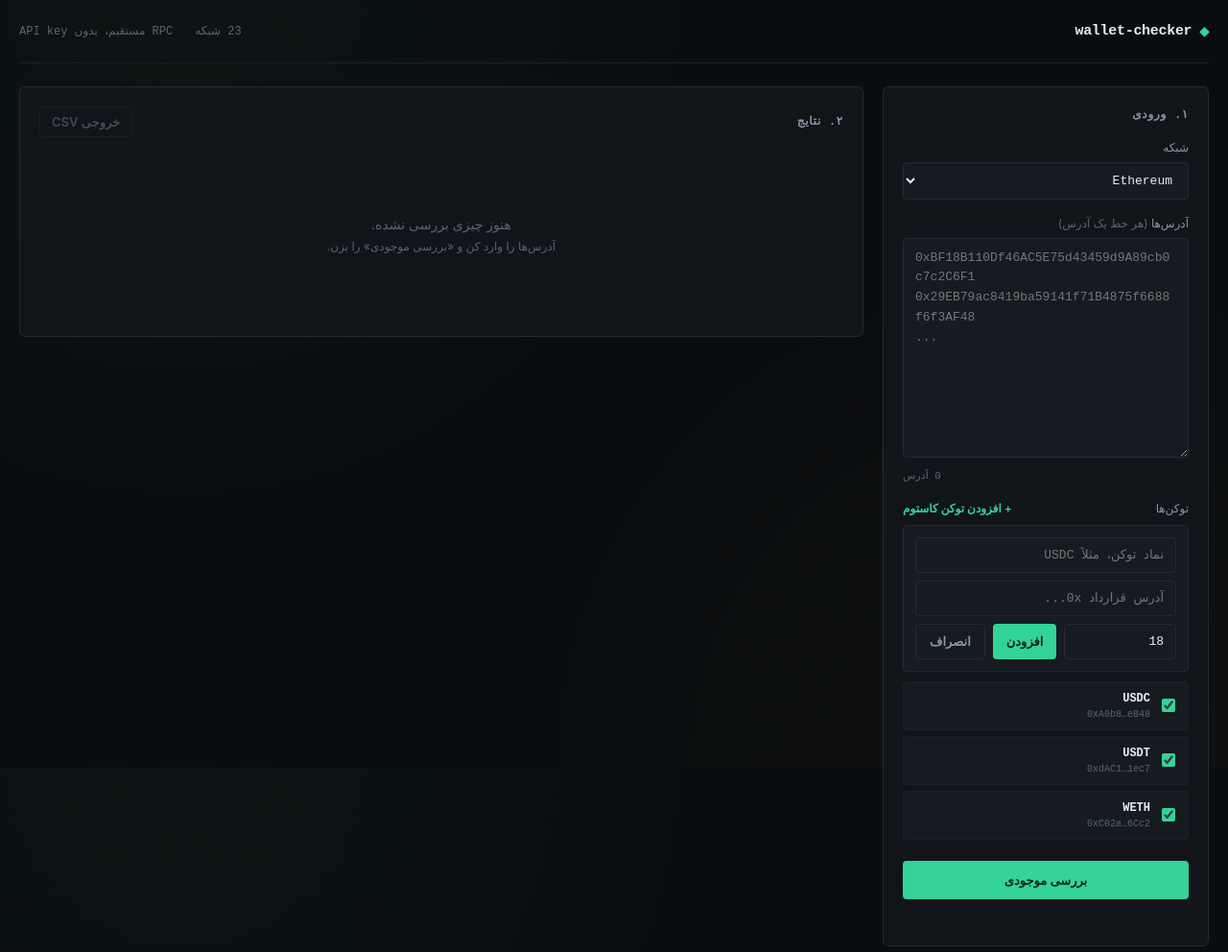
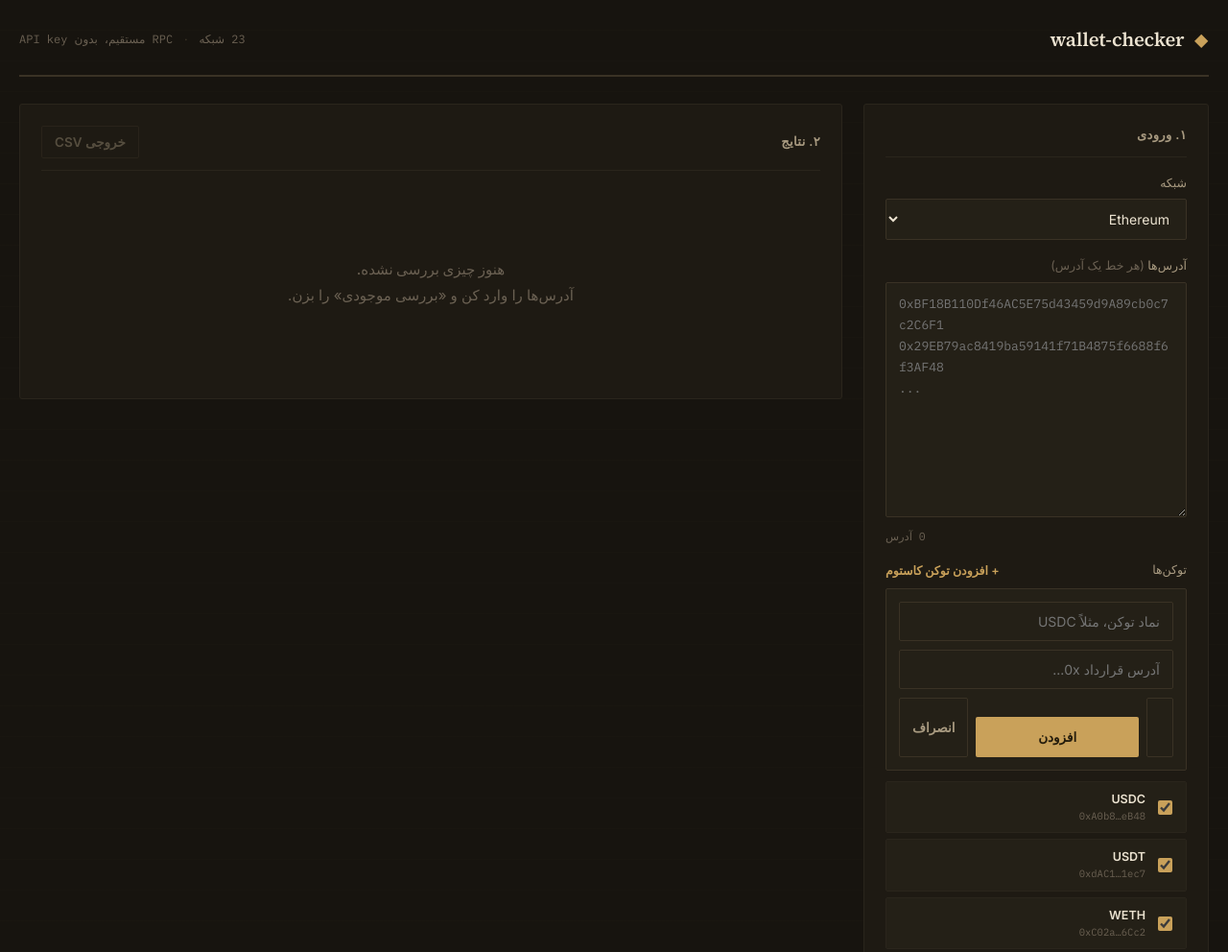
Before and after one commit to srmohtasham123/wallet-checker, a plain HTML site: page index.html in a window 1280 px wide. Shown: the top 992 px of the page at 96% size. Drawn offline with Linux system fonts and the light colour scheme.

Commit message:
Add files via upload

```diff
--- a/app.js
+++ b/app.js
@@ -300,7 +300,7 @@
 
 function buildResultsHeader(tokens) {
   resultsHeadRow.innerHTML = "";
-  const cols = ["آدرس", CHAINS[currentChainId].nativeSymbol, ...tokens.map((t) => t.symbol)];
+  const cols = ["آدرس", `${CHAINS[currentChainId].nativeSymbol} (native)`, ...tokens.map((t) => t.symbol)];
   cols.forEach((c) => {
     const th = document.createElement("th");
     th.textContent = c;
--- a/rpc.js
+++ b/rpc.js
@@ -36,7 +36,9 @@
  */
 async function getNativeBalance(rpcUrls, address) {
   const hex = await rpcCall(rpcUrls, "eth_getBalance", [address, "latest"]);
-  return BigInt(hex);
+  const raw = BigInt(hex);
+  console.debug(`[wallet-checker] native balance ${address} = ${hex} = ${raw.toString()} wei`);
+  return raw;
 }
 
 /**
--- a/style.css
+++ b/style.css
@@ -1,28 +1,31 @@
-/* ===== Design tokens =====
-   پالت: پس‌زمینه تیره صفحه‌نمایش معاملاتی، با یک رنگ سبز-فسفری برای موفقیت/مثبت
-   و یک نارنجی-کهربایی برای هشدار/خطا — یادآور ترمینال‌های مالی، نه یک "وب‌اپ AI عمومی"
+/* ===== Design tokens — "دفتر حساب" (Ledger Book) =====
+   الهام از دفاتر حساب‌داری کلاسیک: کاغذ گرم، جوهر، خط‌کش‌های ظریف.
+   نه پس‌زمینه سرد مشکی، نه اکسنت سبز فسفری تکراری.
 */
+@import url('https://fonts.googleapis.com/css2?family=Source+Serif+4:opsz,wght@8..60,400;8..60,600;8..60,700&family=Inter:wght@400;500;600;700&family=IBM+Plex+Mono:wght@400;500;600&display=swap');
+
 :root {
-  --bg: #0a0d10;
-  --bg-panel: #11151a;
-  --bg-elevated: #161b22;
-  --border: #232a33;
-  --border-soft: #1a2029;
+  --bg: #17140f;
+  --bg-panel: #1e1a13;
+  --bg-elevated: #242017;
+  --border: #3a3225;
+  --border-soft: #2a251c;
 
-  --text-primary: #e6edf3;
-  --text-secondary: #8b96a5;
-  --text-faint: #5a6472;
+  --text-primary: #ece3d1;
+  --text-secondary: #a89a80;
+  --text-faint: #6b6153;
 
-  --accent: #34d399;       /* سبز فسفری - موفقیت/مثبت */
-  --accent-dim: #1a4d3a;
-  --warn: #f0b429;         /* کهربایی - هشدار */
-  --error: #f87171;        /* قرمز ملایم - خطا */
+  --accent: #c9a15a;
+  --accent-soft: #4a3f28;
+  --warn: #d68a4a;
+  --error: #c0654a;
 
-  --mono: "JetBrains Mono", "SF Mono", "Cascadia Code", ui-monospace, monospace;
-  --sans: "Inter", "Vazirmatn", -apple-system, BlinkMacSystemFont, sans-serif;
+  --serif: "Source Serif 4", Georgia, serif;
+  --sans: "Inter", -apple-system, BlinkMacSystemFont, sans-serif;
+  --mono: "IBM Plex Mono", "SF Mono", ui-monospace, monospace;
 
-  --radius: 6px;
-  --radius-sm: 4px;
+  --radius: 3px;
+  --radius-sm: 2px;
 }
 
 * { box-sizing: border-box; }
@@ -39,9 +42,10 @@
 
 body {
   background-image:
-    radial-gradient(circle at 15% 0%, rgba(52, 211, 153, 0.04), transparent 40%),
-    radial-gradient(circle at 85% 100%, rgba(240, 180, 41, 0.03), transparent 40%);
-  background-attachment: fixed;
+    repeating-linear-gradient(
+      transparent, transparent 31px, rgba(201, 161, 90, 0.025) 32px
+    );
+  background-attachment: local;
   min-height: 100vh;
 }
 
@@ -56,30 +60,32 @@
   display: flex;
   align-items: center;
   justify-content: space-between;
-  padding: 22px 0 20px;
-  border-bottom: 1px solid var(--border-soft);
-  margin-bottom: 24px;
+  padding: 26px 0 22px;
+  border-bottom: 2px solid var(--border);
+  margin-bottom: 28px;
 }
 
 .brand {
   display: flex;
-  align-items: center;
-  gap: 8px;
-  font-family: var(--mono);
-  font-size: 15px;
+  align-items: baseline;
+  gap: 10px;
+  font-family: var(--serif);
+  font-size: 20px;
   font-weight: 600;
-  letter-spacing: -0.02em;
+  letter-spacing: -0.01em;
+  color: var(--text-primary);
 }
 
 .brand-mark {
   color: var(--accent);
-  font-size: 13px;
+  font-size: 15px;
+  font-family: var(--sans);
 }
 
 .topbar-meta {
   display: flex;
   align-items: center;
-  gap: 8px;
+  gap: 10px;
   font-size: 12px;
   color: var(--text-faint);
   font-family: var(--mono);
@@ -90,8 +96,8 @@
 /* ===== Layout ===== */
 .layout {
   display: grid;
-  grid-template-columns: 340px 1fr;
-  gap: 20px;
+  grid-template-columns: 360px 1fr;
+  gap: 22px;
   align-items: start;
 }
 
@@ -101,34 +107,35 @@
 
 .panel {
   background: var(--bg-panel);
-  border: 1px solid var(--border);
+  border: 1px solid var(--border-soft);
   border-radius: var(--radius);
-  padding: 20px;
+  padding: 22px;
 }
 
 .panel-head {
   display: flex;
   align-items: center;
   justify-content: space-between;
-  margin-bottom: 16px;
+  margin-bottom: 18px;
+  padding-bottom: 12px;
+  border-bottom: 1px solid var(--border-soft);
 }
 
 .panel-head h2 {
-  font-size: 12px;
+  font-size: 13px;
   font-weight: 600;
-  text-transform: uppercase;
-  letter-spacing: 0.06em;
+  letter-spacing: 0.03em;
   color: var(--text-secondary);
   margin: 0;
-  font-family: var(--mono);
+  font-family: var(--sans);
 }
 
 /* ===== Form elements ===== */
 .field-label {
   display: block;
-  font-size: 12px;
+  font-size: 12.5px;
   color: var(--text-secondary);
-  margin: 16px 0 6px;
+  margin: 18px 0 7px;
   font-weight: 500;
 }
 .field-label:first-of-type { margin-top: 0; }
@@ -142,20 +149,9 @@
   display: flex;
   align-items: center;
   justify-content: space-between;
-  margin: 16px 0 8px;
+  margin: 18px 0 9px;
 }
 .field-label-row .field-label { margin: 0; }
-
-.token-actions {
-  display: flex;
-  align-items: center;
-  gap: 12px;
-}
-
-.btn-link-muted {
-  color: var(--text-faint);
-}
-.btn-link-muted:hover { color: var(--error); }
 
 .select, .input, .textarea {
   width: 100%;
@@ -163,21 +159,10 @@
   border: 1px solid var(--border);
   border-radius: var(--radius-sm);
   color: var(--text-primary);
-  padding: 10px 12px;
-  font-size: 13px;
-  font-family: var(--mono);
+  padding: 11px 13px;
+  font-size: 14px;
+  font-family: var(--sans);
   transition: border-color 0.15s ease;
-}
-
-.chain-note {
-  margin-top: 8px;
-  padding: 8px 10px;
-  background: rgba(240, 180, 41, 0.08);
-  border: 1px solid rgba(240, 180, 41, 0.25);
-  border-radius: var(--radius-sm);
-  color: var(--warn);
-  font-size: 11px;
-  line-height: 1.5;
 }
 
 .select:focus, .input:focus, .textarea:focus {
@@ -190,6 +175,19 @@
   min-height: 140px;
   direction: ltr;
   text-align: left;
+  line-height: 1.7;
+  font-family: var(--mono);
+  font-size: 13px;
+}
+
+.chain-note {
+  margin-top: 8px;
+  padding: 9px 11px;
+  background: rgba(214, 138, 74, 0.1);
+  border: 1px solid rgba(214, 138, 74, 0.3);
+  border-radius: var(--radius-sm);
+  color: var(--warn);
+  font-size: 12px;
   line-height: 1.6;
 }
 
@@ -200,12 +198,18 @@
 }
 
 #addressCount {
-  font-size: 11px;
+  font-size: 11.5px;
   color: var(--text-faint);
   font-family: var(--mono);
 }
 
 /* ===== Token list ===== */
+.token-actions {
+  display: flex;
+  align-items: center;
+  gap: 14px;
+}
+
 .token-list {
   display: flex;
   flex-direction: column;
@@ -220,24 +224,24 @@
   background: var(--bg-elevated);
   border: 1px solid var(--border-soft);
   border-radius: var(--radius-sm);
-  padding: 8px 10px;
-  font-size: 12px;
+  padding: 9px 11px;
+  font-size: 12.5px;
 }
 
 .token-chip-left {
   display: flex;
   align-items: center;
-  gap: 8px;
+  gap: 9px;
 }
 
 .token-chip input[type="checkbox"] {
   accent-color: var(--accent);
-  width: 14px;
-  height: 14px;
+  width: 15px;
+  height: 15px;
 }
 
 .token-symbol {
-  font-family: var(--mono);
+  font-family: var(--sans);
   font-weight: 600;
   color: var(--text-primary);
 }
@@ -245,7 +249,7 @@
 .token-addr {
   font-family: var(--mono);
   color: var(--text-faint);
-  font-size: 10px;
+  font-size: 10.5px;
   direction: ltr;
 }
 
@@ -258,165 +262,18 @@
   padding: 2px 6px;
   border-radius: 3px;
 }
-.token-remove:hover { color: var(--error); background: rgba(248,113,113,0.08); }
-
-/* ===== Buttons ===== */
-.btn-primary, .btn-ghost, .btn-link {
-  font-family: var(--sans);
-  font-size: 13px;
-  font-weight: 600;
-  cursor: pointer;
-  border-radius: var(--radius-sm);
-  transition: all 0.15s ease;
-  border: 1px solid transparent;
-}
-
-.btn-primary {
-  width: 100%;
-  margin-top: 18px;
-  padding: 12px;
-  background: var(--accent);
-  color: #06281d;
-  border: none;
-}
-.btn-primary:hover { background: #2bc78d; }
-.btn-primary:disabled {
-  background: var(--border);
-  color: var(--text-faint);
-  cursor: not-allowed;
-}
-
-.btn-ghost {
-  padding: 7px 12px;
-  background: transparent;
-  border: 1px solid var(--border);
-  color: var(--text-secondary);
-}
-.btn-ghost:hover:not(:disabled) { border-color: var(--text-faint); color: var(--text-primary); }
-.btn-ghost:disabled { opacity: 0.4; cursor: not-allowed; }
-
-.btn-link {
-  background: none;
-  border: none;
-  color: var(--accent);
-  font-size: 12px;
-  padding: 0;
-}
-.btn-link:hover { text-decoration: underline; }
-
-/* ===== Status line ===== */
-.status-line {
-  margin-top: 12px;
-  font-size: 12px;
-  font-family: var(--mono);
-  color: var(--text-faint);
-  min-height: 16px;
-}
-.status-line.active { color: var(--accent); }
-.status-line.error { color: var(--error); }
-
-/* ===== Results ===== */
-.empty-state {
-  text-align: center;
-  padding: 60px 20px;
-  color: var(--text-faint);
-}
-.empty-state p { margin: 4px 0; }
-.empty-sub { font-size: 12px; }
-
-.results-actions { display: flex; gap: 8px; }
-
-.results-wrap {
-  overflow-x: auto;
-}
-
-.results-table {
-  width: 100%;
-  border-collapse: collapse;
-  font-size: 13px;
-}
-
-.results-table th {
-  text-align: right;
-  font-family: var(--mono);
-  font-size: 11px;
-  text-transform: uppercase;
-  letter-spacing: 0.04em;
-  color: var(--text-faint);
-  font-weight: 500;
-  padding: 8px 10px;
-  border-bottom: 1px solid var(--border);
-  white-space: nowrap;
-}
-
-.results-table td {
-  padding: 10px;
-  border-bottom: 1px solid var(--border-soft);
-  vertical-align: top;
-  font-family: var(--mono);
-}
-
-.results-table tbody tr:hover { background: rgba(255,255,255,0.015); }
-
-.addr-cell {
-  direction: ltr;
-  text-align: left;
-  font-size: 12px;
-  color: var(--text-secondary);
-}
-
-.balance-cell {
-  direction: ltr;
-  text-align: left;
-  white-space: nowrap;
-}
-
-.balance-value { color: var(--text-primary); }
-.balance-zero { color: var(--text-faint); }
-.balance-error { color: var(--error); font-size: 11px; }
-.balance-loading {
-  color: var(--text-faint);
-  display: inline-block;
-}
-
-.totals-bar {
-  display: flex;
-  flex-wrap: wrap;
-  gap: 24px;
-  margin-top: 16px;
-  padding-top: 16px;
-  border-top: 1px solid var(--border);
-}
-
-.total-item {
-  display: flex;
-  flex-direction: column;
-  gap: 2px;
-}
-
-.total-label {
-  font-size: 11px;
-  color: var(--text-faint);
-  font-family: var(--mono);
-}
-
-.total-value {
-  font-size: 16px;
-  font-weight: 600;
-  font-family: var(--mono);
-  color: var(--accent);
-}
+.token-remove:hover { color: var(--error); background: rgba(192,101,74,0.1); }
 
 /* ===== Inline token form (بدون overlay - همیشه در دل صفحه) ===== */
 .token-form {
   display: flex;
   flex-direction: column;
-  gap: 8px;
+  gap: 9px;
   background: var(--bg-elevated);
   border: 1px solid var(--border);
   border-radius: var(--radius-sm);
-  padding: 12px;
-  margin-bottom: 10px;
+  padding: 13px;
+  margin-bottom: 11px;
 }
 
 .token-form-row {
@@ -431,22 +288,177 @@
 .btn-small {
   width: auto;
   margin-top: 0;
-  padding: 8px 14px;
+  padding: 9px 16px;
   white-space: nowrap;
 }
 
 .token-form-error {
-  font-size: 11px;
+  font-size: 11.5px;
   color: var(--error);
   padding: 4px 2px;
 }
 
+/* ===== Buttons ===== */
+.btn-primary, .btn-ghost, .btn-link {
+  font-family: var(--sans);
+  font-size: 13.5px;
+  font-weight: 600;
+  cursor: pointer;
+  border-radius: var(--radius-sm);
+  transition: all 0.15s ease;
+  border: 1px solid transparent;
+}
+
+.btn-primary {
+  width: 100%;
+  margin-top: 20px;
+  padding: 13px;
+  background: var(--accent);
+  color: #241c0c;
+  border: none;
+}
+.btn-primary:hover { background: #d6ac68; }
+.btn-primary:disabled {
+  background: var(--border);
+  color: var(--text-faint);
+  cursor: not-allowed;
+}
+
+.btn-ghost {
+  padding: 8px 13px;
+  background: transparent;
+  border: 1px solid var(--border);
+  color: var(--text-secondary);
+}
+.btn-ghost:hover:not(:disabled) { border-color: var(--text-faint); color: var(--text-primary); }
+.btn-ghost:disabled { opacity: 0.4; cursor: not-allowed; }
+
+.btn-link {
+  background: none;
+  border: none;
+  color: var(--accent);
+  font-size: 12.5px;
+  padding: 0;
+}
+.btn-link:hover { text-decoration: underline; }
+
+.btn-link-muted {
+  color: var(--text-faint);
+}
+.btn-link-muted:hover { color: var(--error); }
+
+/* ===== Status line ===== */
+.status-line {
+  margin-top: 13px;
+  font-size: 12.5px;
+  font-family: var(--mono);
+  color: var(--text-faint);
+  min-height: 16px;
+}
+.status-line.active { color: var(--accent); }
+.status-line.error { color: var(--error); }
+
+/* ===== Results ===== */
+.empty-state {
+  text-align: center;
+  padding: 70px 20px;
+  color: var(--text-faint);
+}
+.empty-state p { margin: 4px 0; font-family: var(--serif); font-size: 15px; }
+.empty-sub { font-size: 12.5px; font-family: var(--sans) !important; }
+
+.results-actions { display: flex; gap: 8px; }
+
+.results-wrap {
+  overflow-x: auto;
+}
+
+.results-table {
+  width: 100%;
+  border-collapse: collapse;
+  font-size: 13.5px;
+}
+
+.results-table th {
+  text-align: right;
+  font-family: var(--sans);
+  font-size: 11.5px;
+  text-transform: uppercase;
+  letter-spacing: 0.04em;
+  color: var(--text-faint);
+  font-weight: 600;
+  padding: 10px 12px;
+  border-bottom: 2px solid var(--border);
+  white-space: nowrap;
+}
+
+.results-table td {
+  padding: 12px;
+  border-bottom: 1px solid var(--border-soft);
+  vertical-align: top;
+  font-family: var(--mono);
+}
+
+.results-table tbody tr:hover { background: rgba(201,161,90,0.04); }
+
+.addr-cell {
+  direction: ltr;
+  text-align: left;
+  font-size: 12px;
+  color: var(--text-secondary);
+}
+
+.balance-cell {
+  direction: ltr;
+  text-align: left;
+  white-space: nowrap;
+  font-weight: 500;
+}
+
+.balance-value { color: var(--text-primary); }
+.balance-zero { color: var(--text-faint); }
+.balance-error { color: var(--error); font-size: 11px; }
+.balance-loading {
+  color: var(--text-faint);
+  display: inline-block;
+}
+
+.totals-bar {
+  display: flex;
+  flex-wrap: wrap;
+  gap: 28px;
+  margin-top: 18px;
+  padding-top: 18px;
+  border-top: 2px solid var(--border);
+}
+
+.total-item {
+  display: flex;
+  flex-direction: column;
+  gap: 3px;
+}
+
+.total-label {
+  font-size: 11px;
+  color: var(--text-faint);
+  font-family: var(--sans);
+  text-transform: uppercase;
+  letter-spacing: 0.03em;
+}
+
+.total-value {
+  font-size: 18px;
+  font-weight: 600;
+  font-family: var(--mono);
+  color: var(--accent);
+}
+
 /* ===== Footer ===== */
 .footer {
-  margin-top: 32px;
-  padding-top: 16px;
+  margin-top: 36px;
+  padding-top: 18px;
   border-top: 1px solid var(--border-soft);
-  font-size: 11px;
+  font-size: 11.5px;
   color: var(--text-faint);
   text-align: center;
 }
```
